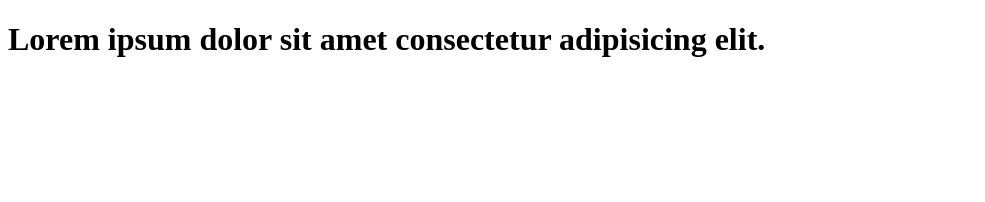
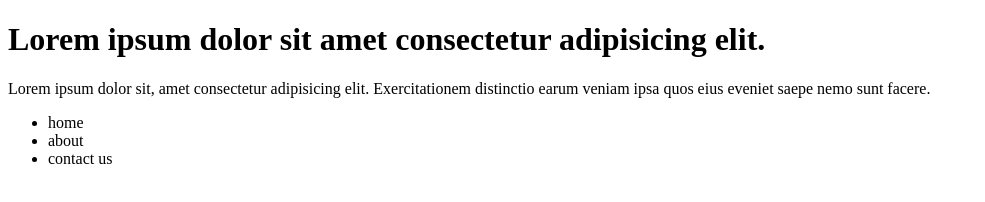
Before and after one commit to ronozoro2772/learn-git, a plain HTML site: page index.html in a window 1280 px wide. Shown: the whole page, without its empty margins (0-985 px from the left). Drawn offline with Linux system fonts and the light colour scheme.

Commit message:
add a list

```diff
--- a/index.html
+++ b/index.html
@@ -7,5 +7,12 @@
 </head>
 <body>
     <h1>Lorem ipsum dolor sit amet consectetur adipisicing elit.</h1>
+<p>Lorem ipsum dolor sit, amet consectetur adipisicing elit. Exercitationem distinctio earum veniam ipsa quos eius eveniet saepe nemo sunt facere.</p>
+<ul>
+    <li>home</li>
+    <li>about</li>
+    <li>contact us</li>
+</ul>
+
 </body>
 </html>
```
